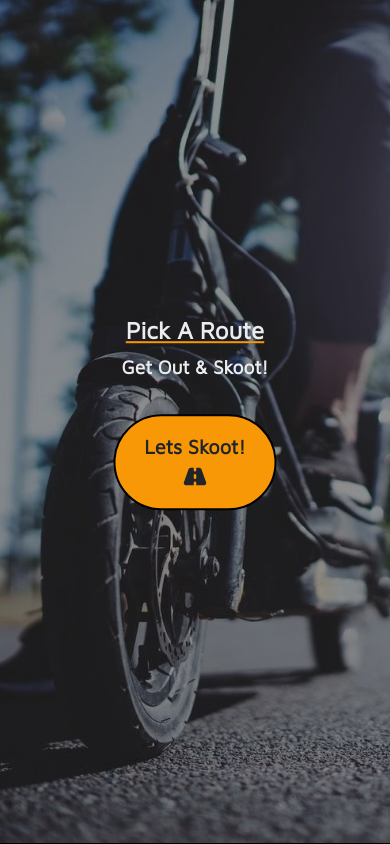
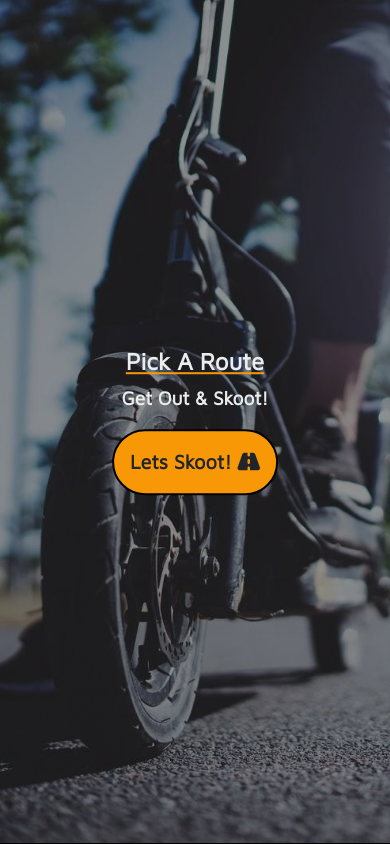
Before and after one commit to Jmurray1989/Skoot-Route, a Flask app: page / in a window 390 px wide. Shown: the part 51-895 px from the top of the page. Run offline with Flask 2, Linux system fonts and the light colour scheme; some libraries are stand-ins or nearby versions.

Commit message:
made skoot button on homepage smaller for better viewing on mobile devices

```diff
--- a/static/css/style.css
+++ b/static/css/style.css
@@ -721,6 +721,10 @@
   -webkit-background-size: cover;
 }
 
+.go-button {
+    margin: 0;
+}
+
 /* About Page */
 
 .about-route-desc {
```
